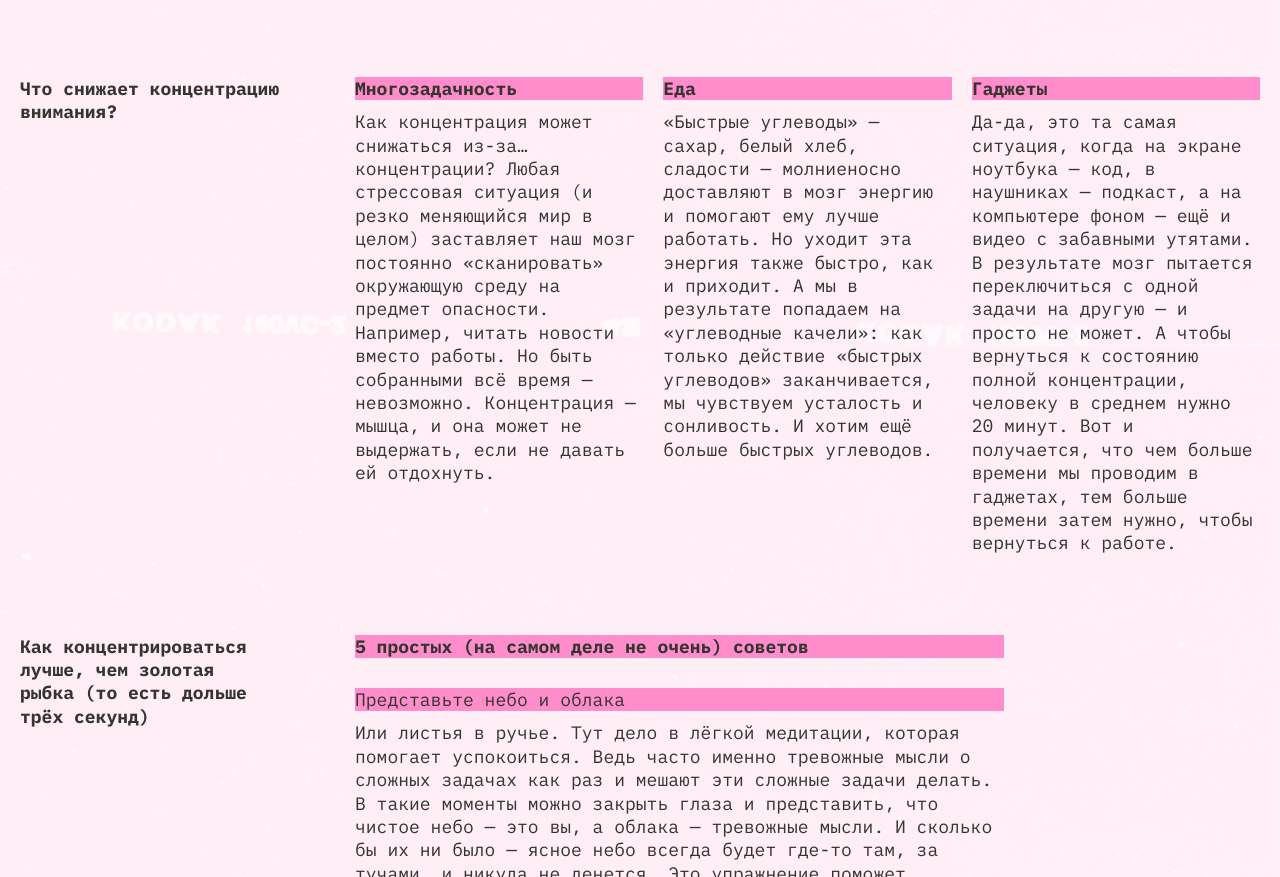
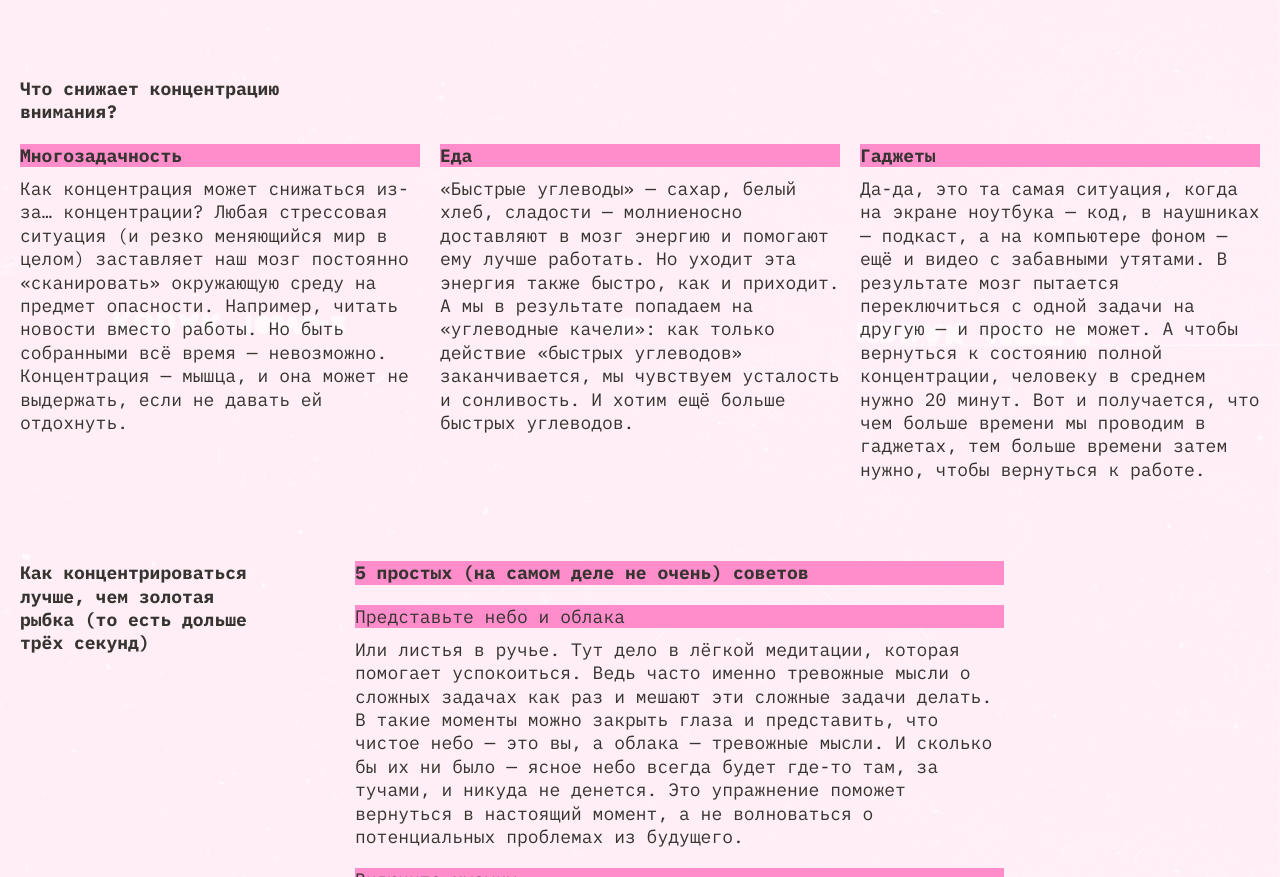
Before and after one commit to abdulkhalikov05/slozhno-sosredotochitsya-ad, a plain HTML site: page index.html in a window 1280 px wide. Shown: the part 1254-2131 px from the top of the page. Drawn offline with Linux system fonts and the light colour scheme.

Commit message:
Match the reasons section to the reference layout.

```diff
--- a/styles/style.css
+++ b/styles/style.css
@@ -189,7 +189,6 @@
 }
 
 .tips__lead {
-  margin-bottom: 10px;
   font-size: 18px;
   font-weight: 700;
   line-height: 1.3;
@@ -290,8 +289,7 @@
     min-height: 1024px;
   }
 
-  .section_why,
-  .section_reasons {
+  .section_why {
     display: grid;
     grid-template-columns: 1fr 2fr;
     gap: 20px;
@@ -299,6 +297,10 @@
 
   .section_why .section__title {
     max-width: 236px;
+  }
+
+  .section_reasons .section__title {
+    max-width: 168px;
   }
 
   .section_tips {
@@ -376,9 +378,8 @@
     min-height: 100vh;
   }
 
-  .section_reasons {
-    grid-template-columns: 315px 1fr;
-    gap: 20px;
+  .section_reasons .section__title {
+    max-width: 280px;
   }
 
   .section__cards_reasons {
```
